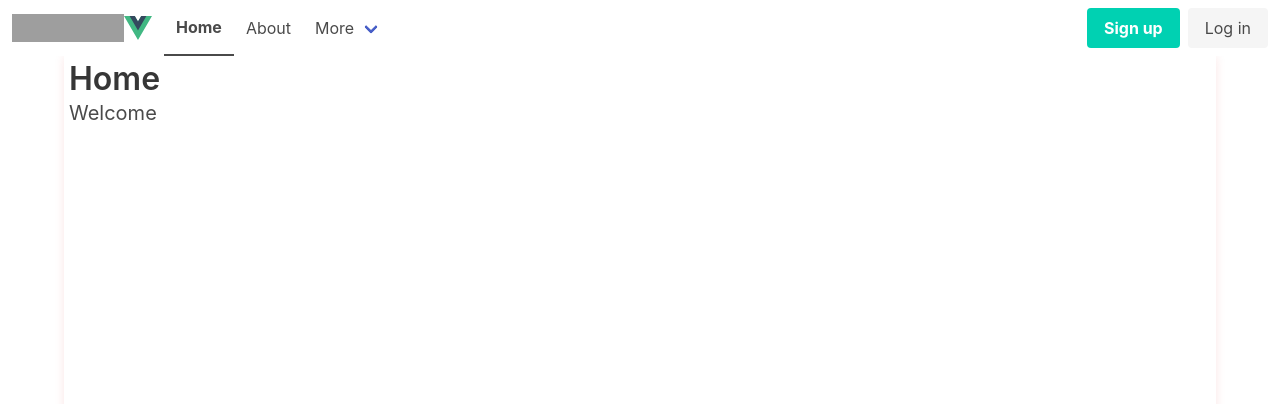
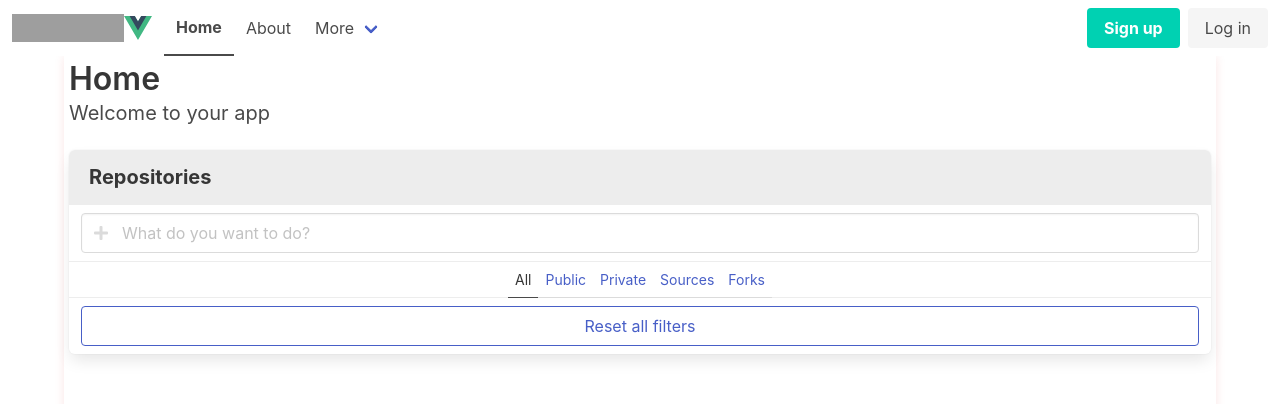
Before and after one commit to will-rubin/FollowAlong, a Vue app in the folder client/: page / in a window 1280 px wide. Shown: the top 404 px of the page. Built offline with nearby package versions, Linux system fonts and the light colour scheme; grey boxes are pictures that could not be loaded.

Commit message:
added basic functionality

```diff
--- a/client/src/views/HomeView.vue
+++ b/client/src/views/HomeView.vue
@@ -1,10 +1,46 @@
 <script setup lang="ts">
-
+import { ref } from 'vue';
+  const newTask = ref('');
+  const tasks = ref([] as string[]);
+  function addTask() {
+    tasks.value.push(newTask.value);
+    newTask.value = '';
+  };
 </script>
 
 <template>
   <main>
     <h1 class="title">Home</h1>
-    <h2 class="subtitle"> Welcome </h2>
+    <h2 class="subtitle"> Welcome to your app</h2>
+    <nav class="panel">
+    <p class="panel-heading">
+      Repositories
+    </p>
+    <div class="panel-block">
+      <p class="control has-icons-left">
+        <input class="input" type="text" placeholder="What do you want to do?" @keypress.enter="addTask" v-model="newTask">
+        <span class="icon is-left">
+          <i class="fas fa-plus" aria-hidden="true"></i>
+        </span>
+      </p>
+    </div>
+    <p class="panel-tabs">
+      <a class="is-active">All</a>
+      <a>Public</a>
+      <a>Private</a>
+      <a>Sources</a>
+      <a>Forks</a>
+    </p>
+
+    <label class="panel-block" v-for="task in tasks">
+      <input type="checkbox">
+      {{ task }}
+    </label>
+    <div class="panel-block">
+      <button class="button is-link is-outlined is-fullwidth">
+        Reset all filters
+      </button>
+    </div>
+</nav>
   </main>
 </template>
```
